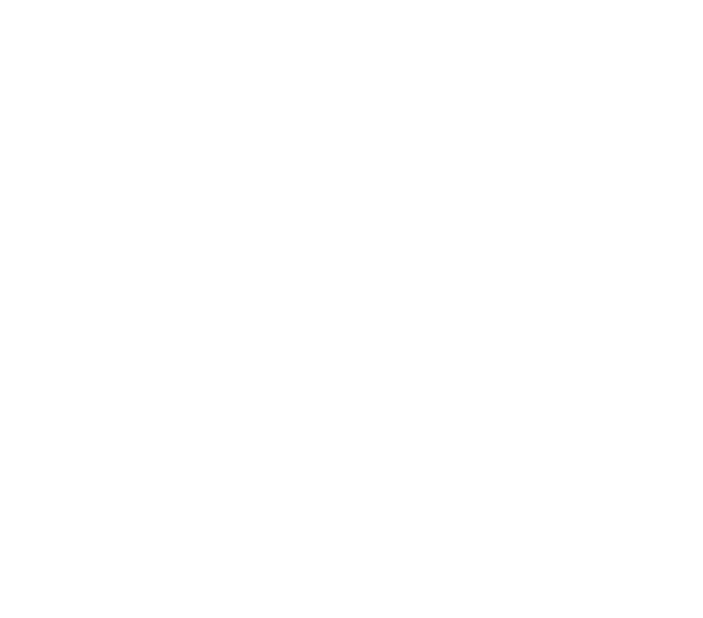
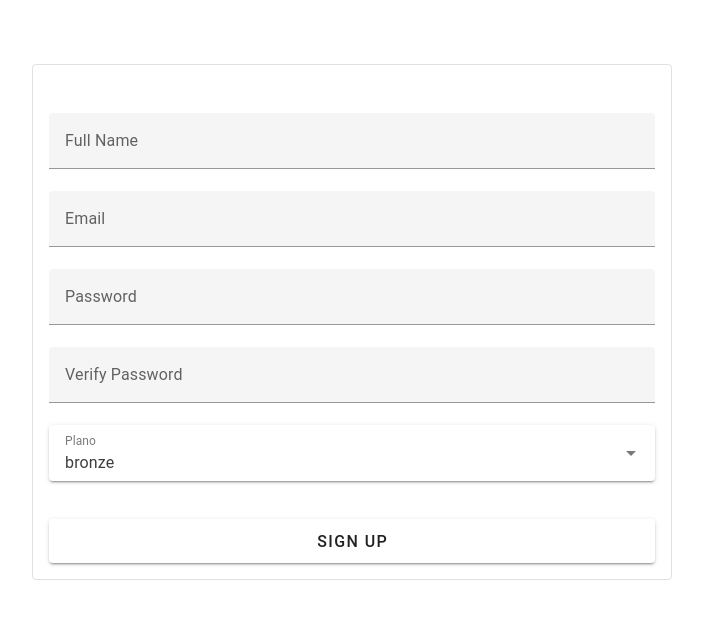
Before and after one commit to leoReiis/SaiyanProject, a Vue app in the folder train-sys/: page /#/signup in a window 1280 px wide. Before the commit this address had no page. Shown: the top 618 px of the page, without its empty margins (288-991 px from the left). Built offline with nearby package versions, Linux system fonts and the light colour scheme.

Commit message:
feat: tela para cadastro de usuarios

```diff
--- a/train-sys/index.html
+++ b/train-sys/index.html
@@ -4,7 +4,7 @@
     <meta charset="UTF-8">
     <link rel="icon" href="/favicon.ico">
     <meta name="viewport" content="width=device-width, initial-scale=1.0">
-    <title>TrainSys</title>
+    <title>Saiya Gym</title>
   </head>
   <body>
     <div id="app"></div>
--- a/train-sys/src/App.vue
+++ b/train-sys/src/App.vue
@@ -12,6 +12,6 @@
 
 
 
-<style>
+<style scoped>
 
 </style>
--- a/train-sys/src/assets/main.css
+++ b/train-sys/src/assets/main.css
@@ -2,5 +2,4 @@
   margin: 0;
   padding: 0;
   box-sizing: border-box;
-  /* background-color: #D5D5D5; */
 }
--- a/train-sys/src/components/Login.vue
+++ b/train-sys/src/components/Login.vue
@@ -1,8 +1,8 @@
 <template>
   <v-container
-    class="w-50 h-auto d-flex flex-column justify-center rounded mt-16"
+    class="w-50 h-auto d-flex flex-column justify-center rounded mt-16 border"
   >
-    <h1>TrainSys Login</h1>
+    <h1>Saiya Gym Login</h1>
     <v-form
       @submit.prevent="handleSubmit"
       class="d-flex flex-column justify-center mt-8"
@@ -25,7 +25,12 @@
       <v-btn class="mt-4" block size="large" type="submit" variant="elevated">
         Log in
       </v-btn>
-      <p class="d-flex justify-center mt-4">Don’t have an account? Sign up</p>
+      <v-container class="d-flex justify-center mt-4">
+        <p>
+          Don’t have an account ?
+          <router-link to="/signup"> Sign up </router-link>
+        </p>
+      </v-container>
     </v-form>
 
     <v-alert
@@ -71,6 +76,7 @@
         .post("http://localhost:3000/sessions", this.formData)
         .then((res) => {
           alert("Cliente cadastrado com sucesso!");
+          // store token
         })
         .catch((erro) => console.log(erro));
       this.errosYup = {};
@@ -106,6 +112,5 @@
 </script>
 
 <style scoped>
-* {
-}
+
 </style>
--- /dev/null
+++ b/train-sys/src/components/Signup.vue
@@ -0,0 +1,155 @@
+<template>
+  <v-container
+    class="w-50 h-auto d-flex flex-column justify-center rounded mt-16 border"
+  >
+    <v-form
+      @submit.prevent="handleSingup"
+      class="d-flex flex-column justify-center mt-8"
+    >
+      <v-text-field
+        v-model="fullName"
+        label="Full Name"
+        hint="Enter your full name"
+      ></v-text-field>
+
+      <v-text-field
+        v-model="email"
+        label="Email"
+        hint="Enter your email"
+      ></v-text-field>
+
+      <v-text-field
+        v-model="password"
+        label="Password"
+        type="password"
+        hint="Enter your password"
+      ></v-text-field>
+
+      <v-text-field
+        v-model="confirmPassword"
+        label="Verify Password"
+        hint="Confirm your password"
+        type="password"
+        ref="confirmPassword"
+      ></v-text-field>
+
+      <v-select
+        v-model="plan"
+        variant="solo"
+        label="Plano"
+        :items="['bronze', 'silver', 'gold']"
+      ></v-select>
+
+      <v-btn class="mt-4" block size="large" type="submit" variant="elevated">
+        Sign Up
+      </v-btn>
+    </v-form>
+
+    <v-alert
+      class="mt-16"
+      v-if="hasErrorsYup"
+      color="error"
+      icon="$error"
+      title="Error"
+    >
+      <ul>
+        <li v-for="(error, field) in errosYup" :key="field">* {{ error }}</li>
+      </ul>
+    </v-alert>
+  </v-container>
+</template>
+
+<script>
+import * as yup from "yup";
+import { captureErrorYup } from "../utils/captureErroYup.js";
+import axios from "axios";
+
+export default {
+  data() {
+    return {
+      fullName: "",
+      email: "",
+      password: "",
+      confirmPassword: "",
+      plan: "bronze",
+      errosYup: {},
+    };
+  },
+
+  methods: {
+    signUp() {
+      if (!this.passwordMatches) {
+        alert("Oops! It looks like the password you entered doesn't match.");
+        this.$refs.confirmPassword.focus();
+        return;
+      }
+
+      debugger;
+      axios
+        .post("http://localhost:3000/users", {
+          name: this.fullName,
+          email: this.email,
+          password: this.password,
+          type_plan: this.plan,
+        })
+        .then((res) => {
+          alert("Cliente cadastrado com sucesso!");
+          // store token
+        })
+        .catch((erro) => console.log(erro));
+      this.errosYup = {};
+    },
+
+    handleSingup() {
+      try {
+        const schema = yup.object().shape({
+          fullName: yup.string().required("Name is a required field."),
+          email: yup.string().email().required("Email is a required field."),
+          password: yup
+            .string()
+            .required("Password is a required field.")
+            .min(8, "Password must be at least 8 characters long")
+            .max(20, "Password must be no more than 20 characters long"),
+          confirmPassword: yup
+            .string()
+            .required("Confirm password is a required field."),
+
+          plan: yup.string().required("Plan is a required field."),
+        });
+
+        schema.validateSync(
+          {
+            fullName: this.fullName,
+            email: this.email,
+            password: this.password,
+            confirmPassword: this.confirmPassword,
+            plan: this.plan,
+          },
+          { abortEarly: false }
+        );
+        this.signUp();
+      } catch (error) {
+        if (error instanceof yup.ValidationError) {
+          this.errosYup = captureErrorYup(error);
+        }
+      }
+
+      if (!this.hasErrorsYup) {
+        // limpar Form ? Redirecionar ?
+      }
+    },
+  },
+
+  computed: {
+    hasErrorsYup() {
+      return Object.keys(this.errosYup).length > 0;
+    },
+
+    passwordMatches() {
+      return this.password === this.confirmPassword;
+    },
+  },
+};
+</script>
+
+<style></style>
--- a/train-sys/src/routes/router.js
+++ b/train-sys/src/routes/router.js
@@ -1,5 +1,6 @@
 import { createRouter, createWebHashHistory } from "vue-router";
 import Login from "../components/Login.vue"
+import Signup from "../components/Signup.vue"
 
 export const routes = createRouter({
   history: createWebHashHistory(),
@@ -9,6 +10,11 @@
       path: "/login",
       component: Login,
       name: "login",
+    },
+    {
+      path : "/signup",
+      component: Signup,
+      name : "signup"
     }
   ],
 });
```
